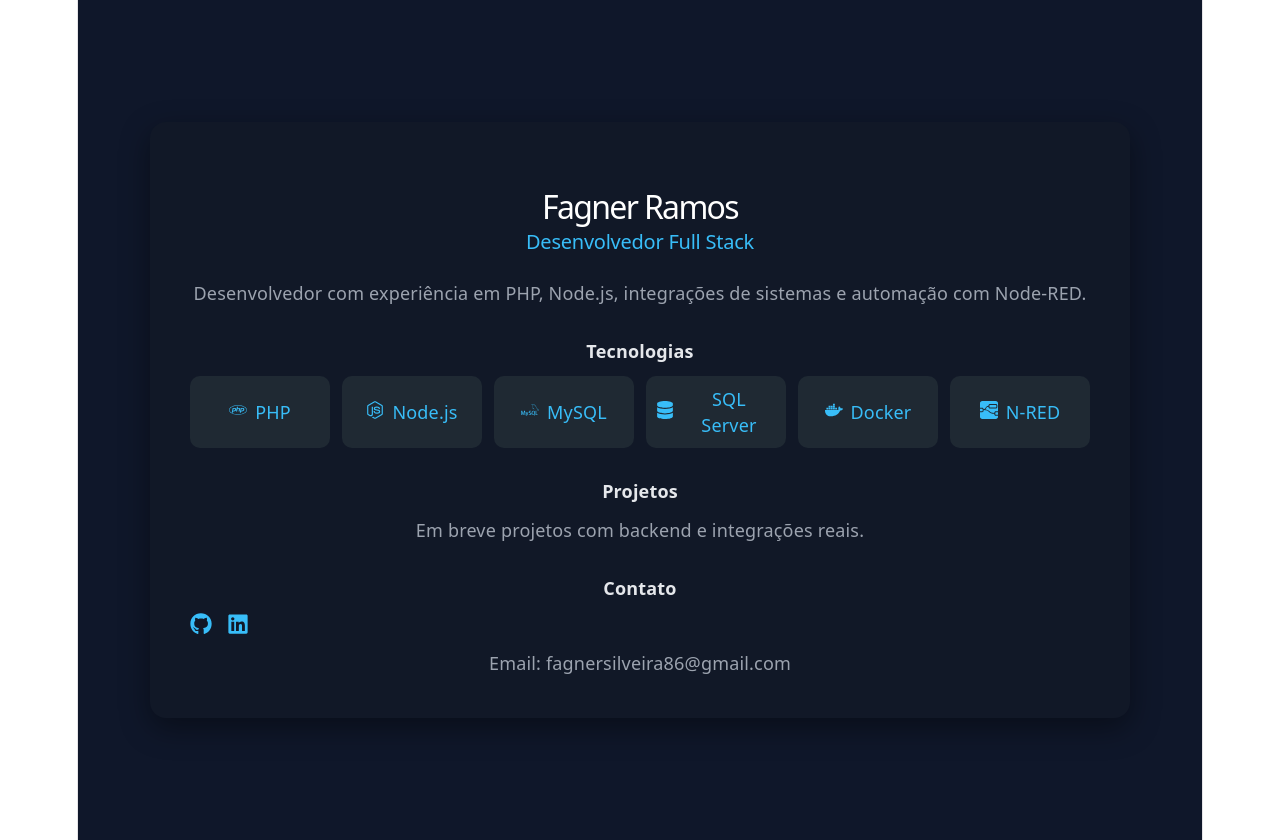
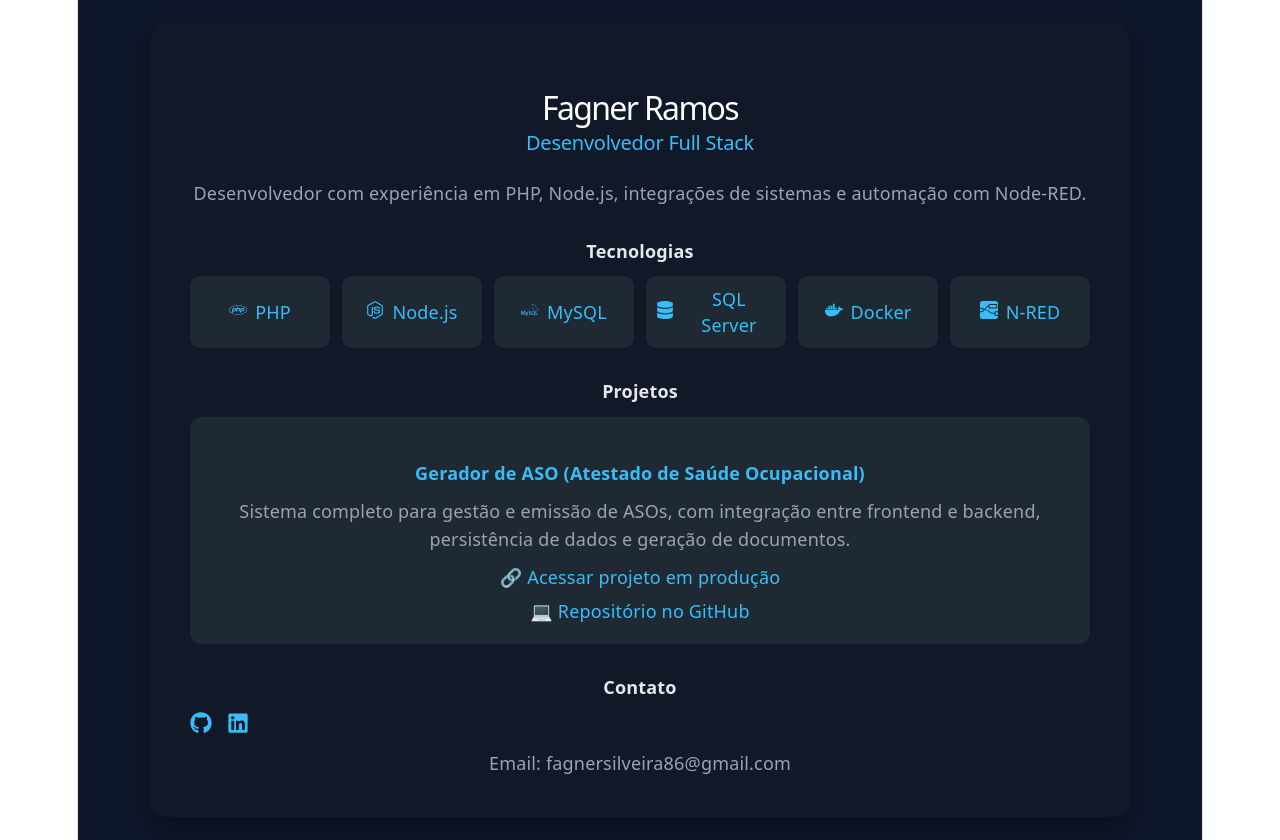
Before and after one commit to Fagner202/portifolio, a React (Vite) app: page / in a window 1280 px wide. Built offline with nearby package versions, Linux system fonts and the light colour scheme.

Commit message:
Adiciona projeto "Gerador de ASO" com descrição e links para acesso

```diff
--- a/src/App.jsx
+++ b/src/App.jsx
@@ -37,7 +37,33 @@ function App() {
 
         <section style={styles.section}>
           <h3 style={styles.subtitle}>Projetos</h3>
-          <p style={styles.text}>Em breve projetos com backend e integrações reais.</p>
+
+          <div style={styles.projectCard}>
+            <h4 style={styles.projectTitle}>Gerador de ASO (Atestado de Saúde Ocupacional)</h4>
+
+            <p style={styles.text}>
+              Sistema completo para gestão e emissão de ASOs, com integração entre frontend e backend,
+              persistência de dados e geração de documentos.
+            </p>
+
+            <div style={styles.projectLinks}>
+              <a
+                href="https://frontend-omega-virid-98.vercel.app/"
+                target="_blank"
+                style={styles.projectLink}
+              >
+                🔗 Acessar projeto em produção
+              </a>
+
+              <a
+                href="https://github.com/Fagner202/frontend"
+                target="_blank"
+                style={styles.projectLink}
+              >
+                💻 Repositório no GitHub
+              </a>
+            </div>
+          </div>
         </section>
 
         <section style={styles.section}>
@@ -129,6 +155,31 @@ const styles = {
     color: "#38bdf8",
     fontSize: "22px",
   },
+
+  projectCard: {
+    background: "#1f2933",
+    padding: "20px",
+    borderRadius: "12px",
+    marginTop: "10px",
+  },
+
+  projectTitle: {
+    color: "#38bdf8",
+    marginBottom: "10px",
+    fontSize: "18px",
+  },
+
+  projectLinks: {
+    display: "flex",
+    flexDirection: "column",
+    gap: "8px",
+    marginTop: "10px",
+  },
+
+  projectLink: {
+    color: "#38bdf8",
+    textDecoration: "none",
+  },
 };
 
 
```
